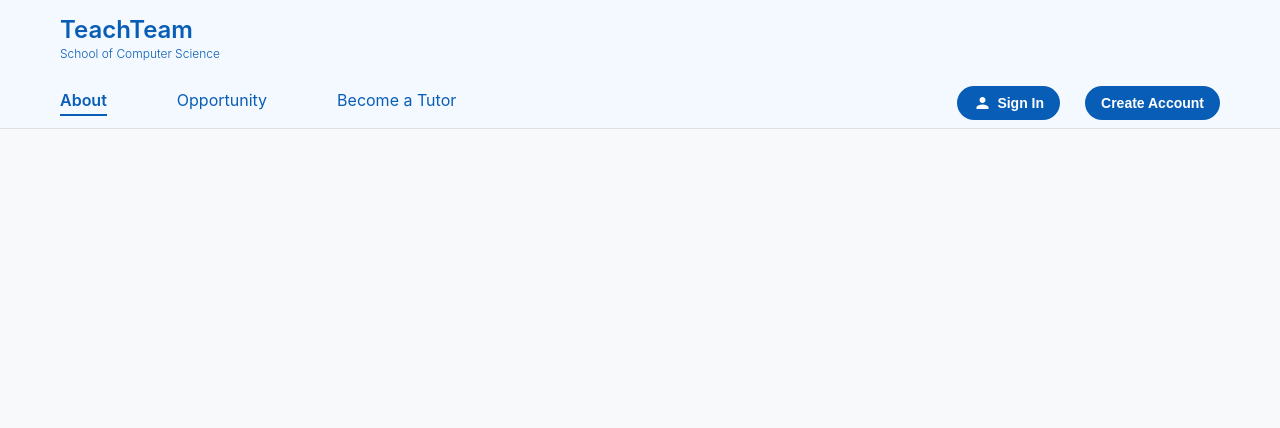
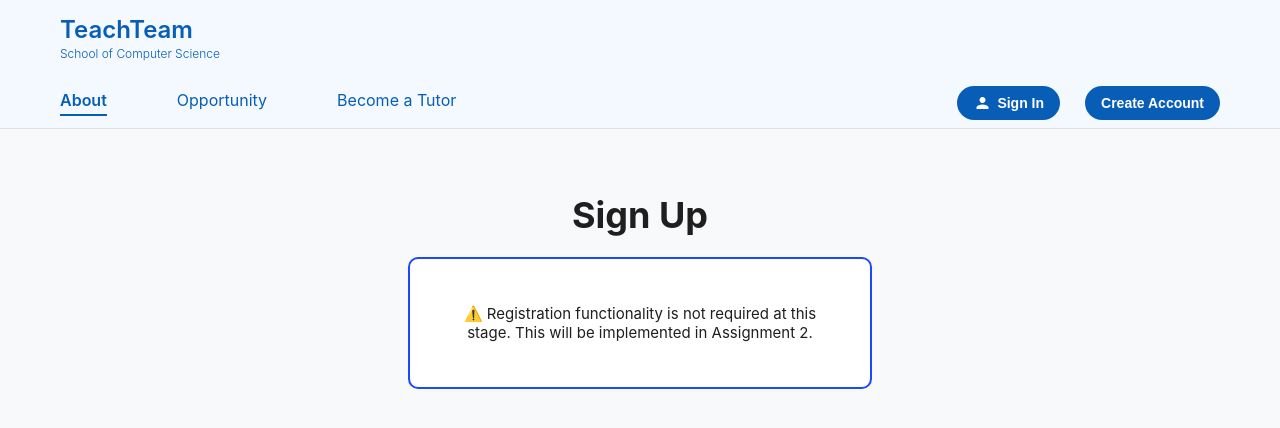
Before and after one commit to joviedev/TeachingTeam_Typescript, a React (Create React App) app: page /signup in a window 1280 px wide. Shown: the top 428 px of the page. Built offline with nearby package versions, Linux system fonts and the light colour scheme.

Commit message:
Sign Up page and link create account button to sign up page

```diff
--- a/package.json
+++ b/package.json
@@ -13,6 +13,7 @@
     "@types/react-dom": "^19.0.4",
     "react": "^19.0.0",
     "react-dom": "^19.0.0",
+    "react-router-dom": "^7.4.0",
     "react-scripts": "5.0.1",
     "typescript": "^4.9.5",
     "web-vitals": "^2.1.4"
--- a/src/App.tsx
+++ b/src/App.tsx
@@ -1,14 +1,25 @@
 import React from 'react';
+import { BrowserRouter as Router, Routes, Route } from 'react-router-dom';
 import Header from './FixedComponent/Header';
 import NavBar from './FixedComponent/NavBar';
+import SignUp from './Component/SignUp';
 import './App.css';
 
+// Main landing page component
 function App() {
   return (
-    <div style={{ backgroundColor: '#F8F9FA', minHeight: '100vh' }}>
-    <Header /> {/*  Add this line to render the Header to be shown */}
-    <NavBar /> {/*  Add this line to render the NavBar to be shown */}
-  </div>
+    <Router>
+      <div style={{ backgroundColor: '#F8F9FA', minHeight: '100vh' }}>
+        <Header /> {/*  Display the header component on all pages*/}
+        <NavBar /> {/*  Display the navbar component on all pages */}
+
+        {/* Define application routes */}
+        <Routes>
+          {/* Route for the sign-up page */}
+          <Route path="/signup" element={<SignUp />} />
+        </Routes>
+      </div>
+    </Router>
   );
 }
 
--- a/src/Component/SignUp.tsx
+++ b/src/Component/SignUp.tsx
@@ -1,12 +1,52 @@
 import React from 'react';
 
+/**
+ * SignUp component (layout only)
+ * Functionality is not required in Assignment 1 – content placeholder only.
+ */
 const SignUp = () => {
   return (
-    <div>
-      {/* Your login form here */}
-      Login Page
+    <div style={styles.container}>
+      <h1 style={styles.title}>Sign Up</h1>
+
+      <div style={styles.formBox}>
+        <p style={styles.noticeText}>
+          ⚠️ Registration functionality is not required at this stage. This will be implemented in Assignment 2.
+        </p>
+      </div>
     </div>
   );
 };
 
+// Inline styles
+const styles: { [key: string]: React.CSSProperties } = {
+  container: {
+    display: 'flex',
+    flexDirection: 'column',
+    alignItems: 'center',
+    paddingTop: '40px',
+  },
+  title: {
+    fontSize: '36px',
+    fontWeight: 700,
+    marginBottom: '20px',
+    color: '#1f1f1f',
+  },
+  formBox: {
+    border: '2px solid #1A4AFF',
+    borderRadius: '10px',
+    padding: '30px',
+    width: '400px',
+    backgroundColor: '#fff',
+    display: 'flex',
+    flexDirection: 'column',
+    justifyContent: 'center',
+    textAlign: 'center',
+  },
+  noticeText: {
+    fontSize: '15px',
+    color: '#1f1f1f',
+  },
+};
+
 export default SignUp;
--- a/src/FixedComponent/NavBar.tsx
+++ b/src/FixedComponent/NavBar.tsx
@@ -1,4 +1,5 @@
 import React, { useState } from 'react';
+import { useNavigate } from 'react-router-dom';
 
 const NavBar = () => {
   // State to track the currently active navigation tab
@@ -9,6 +10,8 @@ const NavBar = () => {
   const [hoveredIcon, setHoveredIcon] = useState(false);
   // Role of the current user: either guest (not sign in), tutor, or lecturer
   const [userRole, setUserRole] = useState<'guest' | 'tutor' | 'lecturer'>('guest');
+  // Initialize navigate function
+  const navigate = useNavigate();
 
   // Called when a user logs out
   const handleSignOut = () => {
@@ -107,9 +110,10 @@ const NavBar = () => {
                 Sign In
               </button>
 
-              <button
+               <button
                 style={styles.authButton}
-                onClick={() => alert('Navigate to Sign Up')}
+                // Once select, navigate to /signup
+                onClick={() => navigate('/signup')}
                 onMouseEnter={(e) => {
                   e.currentTarget.style.backgroundColor = 'rgba(8, 93, 183, 0.25)';
                   e.currentTarget.style.color = '#000';
```
Also changed, not shown: 1 other file (tests, documents, lock files or other folders).
